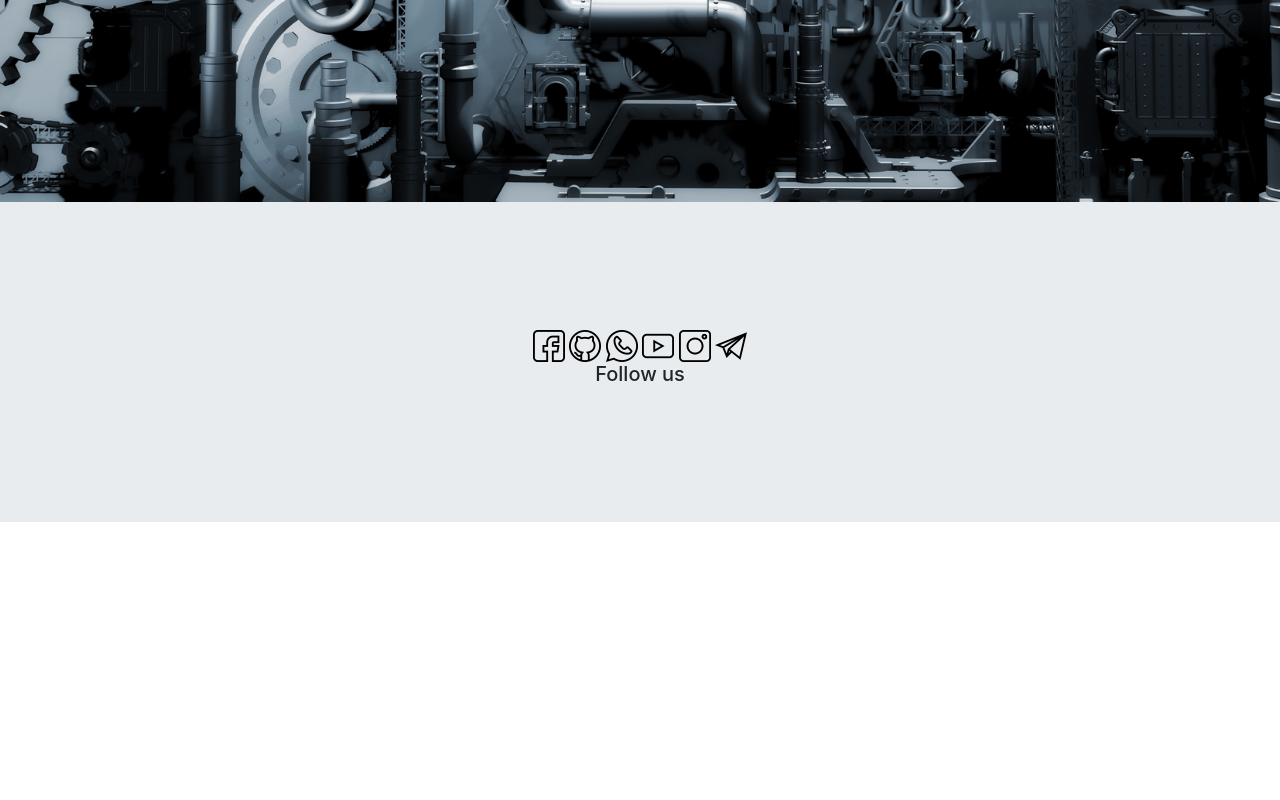
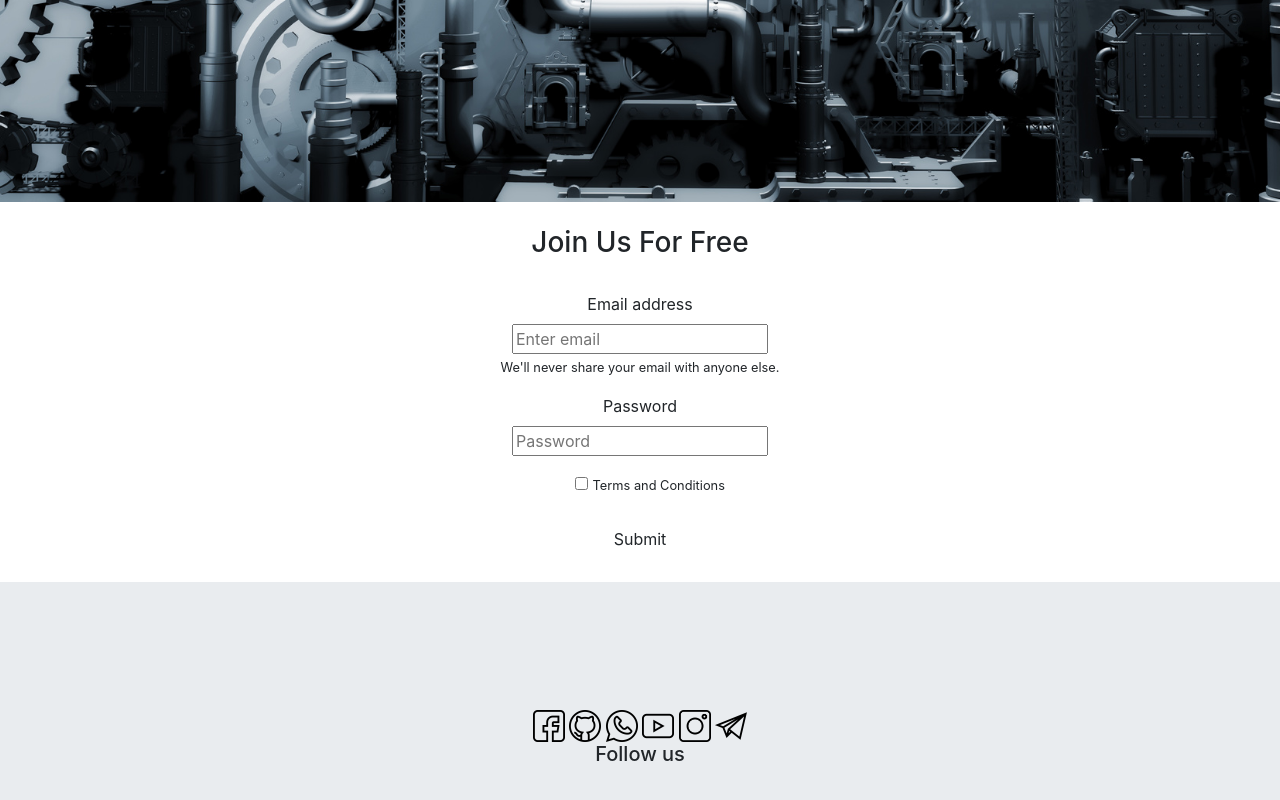
Before and after one commit to crepantherx-org/industry.tech, a plain HTML site: page index.html in a window 1280 px wide. Shown: the part 935-1735 px from the top of the page. Before the commit the page ends 1457 px from the top, so only its background shows below. Drawn offline with Linux system fonts and the light colour scheme.

Commit message:
Update index.html

```diff
--- a/index.html
+++ b/index.html
@@ -42,6 +42,27 @@
 
 <div class="bg">
 
+</div>
+<br>
+<div class="register center">
+    <h3>Join Us For Free</h3><br>
+    <form>
+        <div class="form-group">
+            <label>Email address</label><br>
+            <input type="email"  placeholder="Enter email"><br>
+            <small>We'll never share your email with anyone else.</small>
+        </div>
+        <div class="form-group">
+            <label for="exampleInputPassword1">Password</label><br>
+            <input type="password" placeholder="Password">
+        </div>
+        <div class="form-group form-check">
+            <input type="checkbox">
+            <label ><small>Terms and Conditions</small></label>
+        </div>
+        <button type="submit" class="btn btn-default">Submit</button>
+    </form>
+    <br>
 </div>
 
 
```
